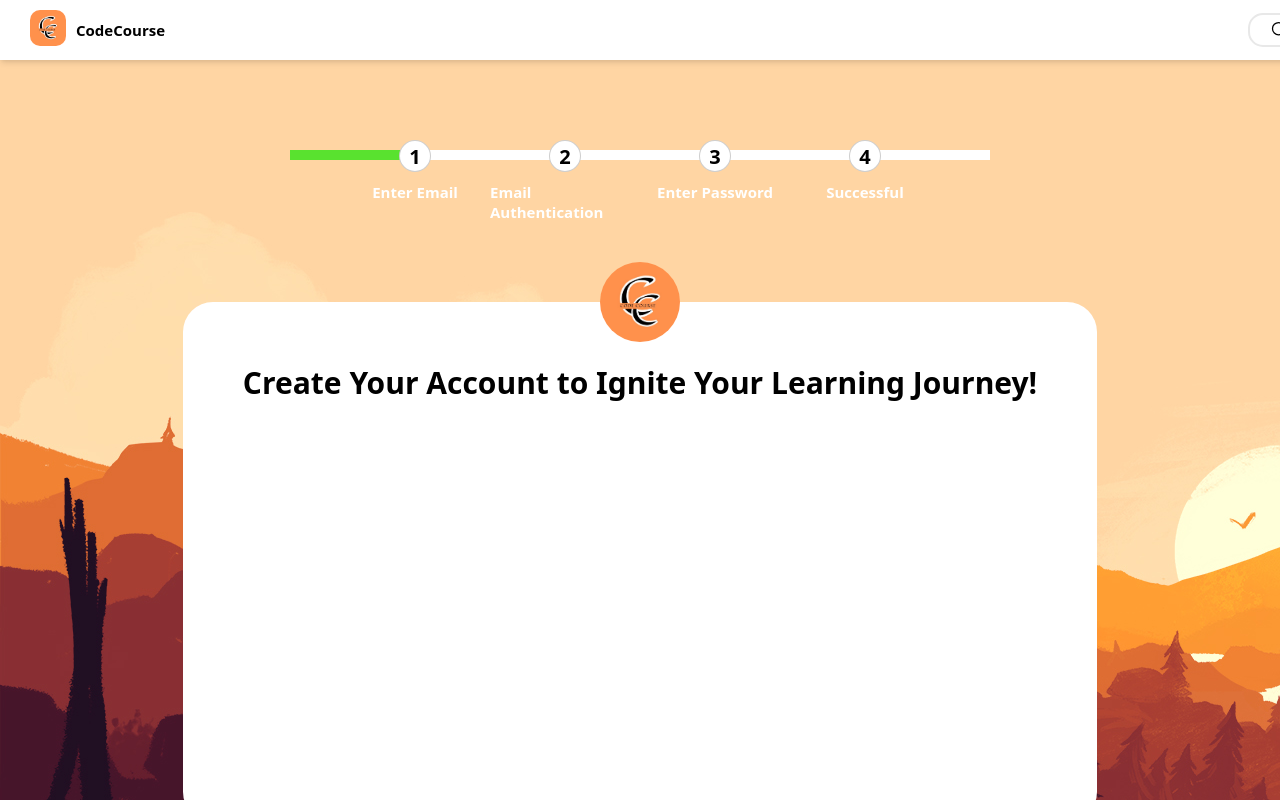
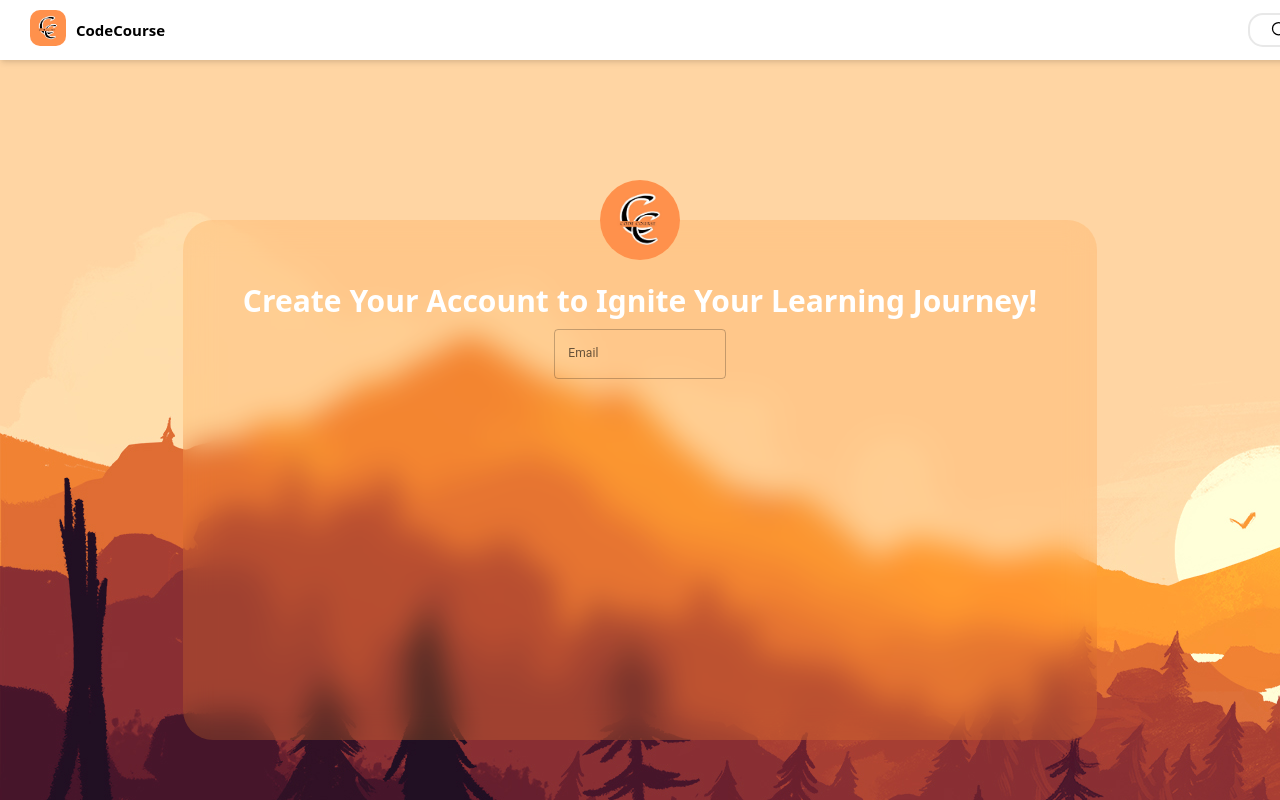
Before and after one commit to PhuongGhost1/Internship, a React (Vite) app in the folder FE/: page /signup in a window 1280 px wide. Shown: the top 800 px of the page. Built offline with nearby package versions, Linux system fonts and the light colour scheme.

Commit message:
update RegisterPage 16/6/2024

```diff
--- a/FE/src/pages/AuthPage/RegisterPage/RegisterPage.css
+++ b/FE/src/pages/AuthPage/RegisterPage/RegisterPage.css
@@ -27,7 +27,7 @@
     width: 30px;
     height: 30px;
     border-radius: 50%;
-    background-color: white;
+    background-color: rgb(255, 255, 255);
     display: flex;
     justify-content: center;
     align-items: center;
@@ -49,14 +49,14 @@
     height: 10px;
     top: 10px;
     left: 0;
-    background-color: white;
+    background-color: rgb(255, 255, 255);
     z-index: 0;
 }
 
 #register .progress-bar-container .progress-bar .progressing {
     height: 100%;
-    width: 18%;
-    background-color: var(--green);
+    width: 20%;
+    background-color: var(--dark-orange);
 }
 
 #register .form-register {
@@ -68,7 +68,8 @@
     height: 400px;
     margin-top: 80px;
     border-radius: 30px;
-    background-color: white;
+    background: rgba(255, 145, 43, 0.2);
+    backdrop-filter: blur(15px);
 }
 
 #register .logo-img {
@@ -81,4 +82,5 @@
 #register .title-cr {
     font-size: 30px;
     font-weight: 600;
+    color: white;
 }
--- a/FE/src/pages/AuthPage/RegisterPage/RegisterPage.jsx
+++ b/FE/src/pages/AuthPage/RegisterPage/RegisterPage.jsx
@@ -1,5 +1,8 @@
-import React, { useEffect } from "react";
+import React, { useEffect, useState } from "react";
 import './RegisterPage.css';
+import Box from '@mui/material/Box';
+import TextField from '@mui/material/TextField';
+import { useLocation } from 'react-router-dom'
 
 import Header from "../../../components/Header/Header";
 
@@ -8,37 +11,51 @@ import background_forest from '../../../assets/background_forest.png'
 
 
 export default function RegisterPage() {
+    const location = useLocation()
+    const queryParams = new URLSearchParams(location.search)
+    const step = queryParams.get('step')
     useEffect(() => {
+        console.log(step)
         document.body.classList.add('no-scroll');
     }, [])
     return (
         <div id="register">
             <Header />
             <div className="register-container" style={{ backgroundImage: `url(${background_forest})` }}>
+                {(step) && (
                     <div className="progress-bar-container">
                         <div className="1 step-container">
                             <div className="step">1</div>
-                        <p>Enter Email</p>
+                            <p>Email Authentication</p>
                         </div>
                         <div className="2 step-container">
                             <div className="step">2</div>
-                        <p>Email Authentication</p>
+                            <p>EnterPassword</p>
                         </div>
                         <div className="3 step-container">
                             <div className="step">3</div>
-                        <p>Enter Password</p>
-                    </div>
-                    <div className="4 step-container">
-                        <div className="step">4</div>
                             <p>Successful</p>
                         </div>
                         <div className="progress-bar">
                             <div className="progressing"></div>
                         </div>
                     </div>
+                )}
                 <div className="form-register">
                     <img src={Logo} alt="" className="logo-img" />
                     <p className="title-cr">Create Your Account to Ignite Your Learning Journey!</p>
+                    {step === null && (
+                        <Box
+                            component="form"
+                            sx={{
+                                '& > :not(style)': { m: 1, width: '25ch' },
+                            }}
+                            noValidate
+                            autoComplete="off"
+                        >
+                            <TextField id="outlined-basic" label="Email" variant="outlined" />
+                        </Box>
+                    )}
                 </div>
             </div>
         </div>
```
Lines whose indentation alone changed are shown as unchanged.
